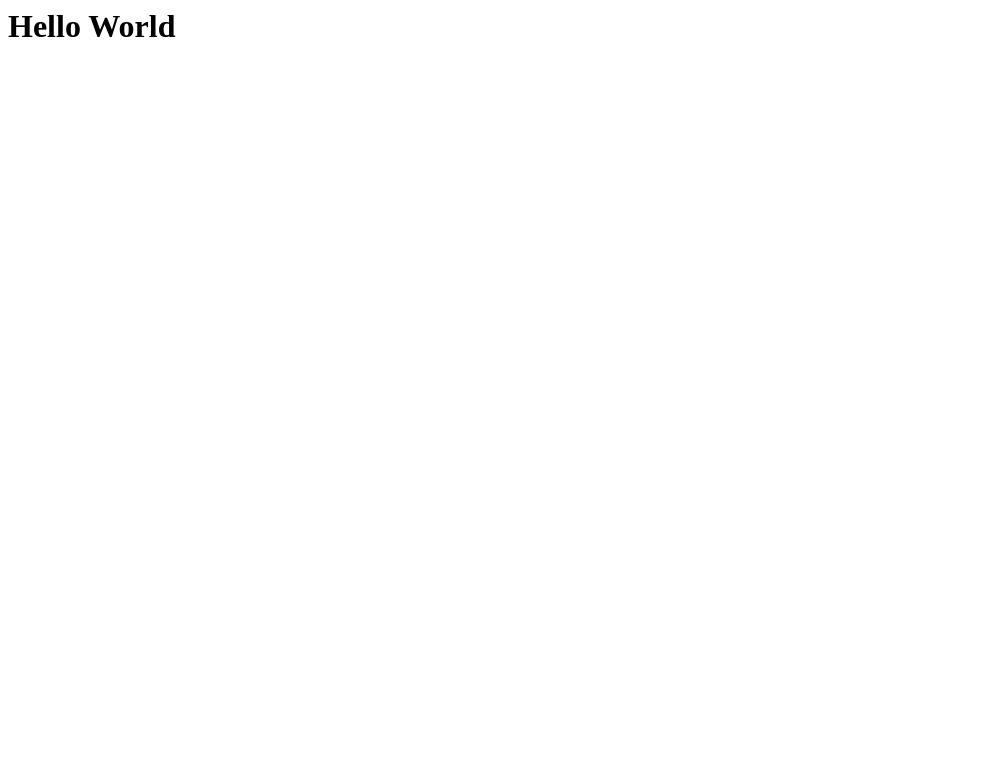
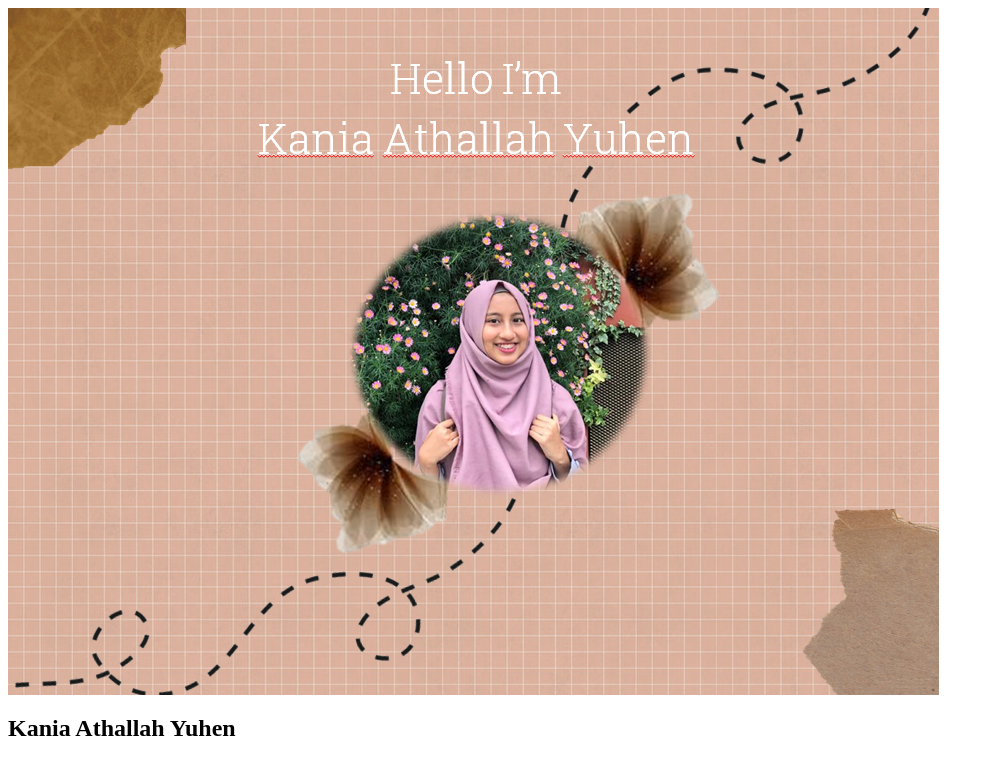
Before and after one commit to kaniayuhen/Praktikum-RPL, a plain HTML site: page index.html in a window 1280 px wide. Shown: the whole page, without its empty margins (0-994 px from the left). Drawn offline with Linux system fonts and the light colour scheme.

Commit message:
commit kedua, merubah konten hello world menjadi hal profil dan menambahkan foto image.png

```diff
--- a/index.html
+++ b/index.html
@@ -1,6 +1,11 @@
 <html>
-<body>
-<title>Praktikum RPL</title>
-<h1>Hello World</h1>
-</body>
+    <head>
+        <title>Praktikum RPL</title>
+    </head>
+    <body>
+        <div>
+            <img src="image.png" alt="profile pic">
+            <h2>Kania Athallah Yuhen</h2>
+        </div>
+    </body>
 </html>
```
Also changed, not shown: image.png (added).
